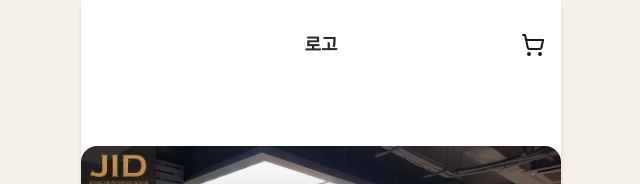
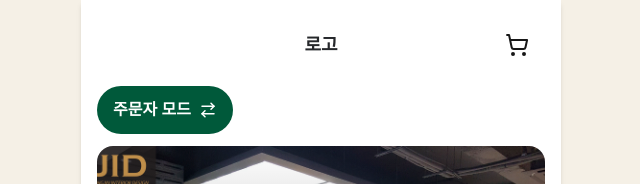
Before and after one commit to KoominEat/KoominEat-FE, a Next.js app: page / in a window 1280 px wide. Shown: the top 184 px of the page, without its empty margins (319-959 px from the left). Built offline with nearby package versions, Linux system fonts and the light colour scheme; a web font is replaced by a local one.

Commit message:
style: styling

```diff
--- a/src/app/globals.css
+++ b/src/app/globals.css
@@ -109,12 +109,22 @@
   }
 }
 
+html,
+body {
+  padding: 0;
+  margin: 0;
+}
+
 :root {
   --background: #ffffff;
   --foreground: #171717;
 }
 
 @theme inline {
+  --color-main: #00593a;
+  --color-gray-g2: #e9ebed;
+  --color-gray-g5: #9fa4a9;
+
   --color-background: var(--background);
   --color-foreground: var(--foreground);
   --font-sans: var(--font-geist-sans);
@@ -129,11 +139,7 @@
 }
 
 body {
-  background-color: #f5f0e6; /* 베이지색 */
+  background-color: #f5f0e6;
   color: var(--foreground);
-  font-family: Arial, Helvetica, sans-serif;
+  font-family: "Sweet", sans-serif;
 }
-
-:root {
-  --font-sans: "Sweet", sans-serif;
-}
--- a/src/app/layout.tsx
+++ b/src/app/layout.tsx
@@ -1,16 +1,6 @@
 import type { Metadata } from "next";
-import { Geist, Geist_Mono } from "next/font/google";
 import "./globals.css";
-
-const geistSans = Geist({
-  variable: "--font-geist-sans",
-  subsets: ["latin"],
-});
-
-const geistMono = Geist_Mono({
-  variable: "--font-geist-mono",
-  subsets: ["latin"],
-});
+import Navigation from "@/components/Navigation";
 
 export const metadata: Metadata = {
   title: "Create Next App",
@@ -24,9 +14,10 @@
 }) {
   return (
     <html lang="ko">
-      <body className="flex justify-center">
-        <div className="w-full max-w-[480px] min-h-screen bg-white shadow-md">
-          {children}
+      <body className="bg-gray-g2 m-0 p-0 flex justify-center">
+        <div className="flex flex-col w-full max-w-[480px] min-h-screen bg-white shadow-md overflow-hidden">
+          <div className="flex-1 overflow-y-auto px-4">{children}</div>
+          <Navigation />
         </div>
       </body>
     </html>
```
